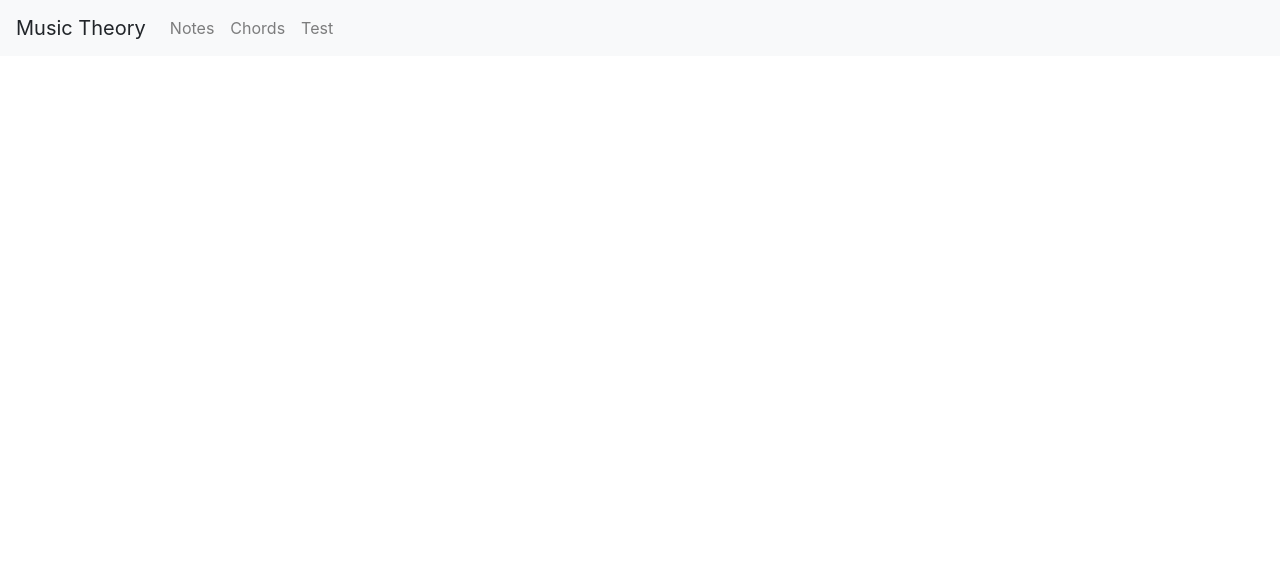
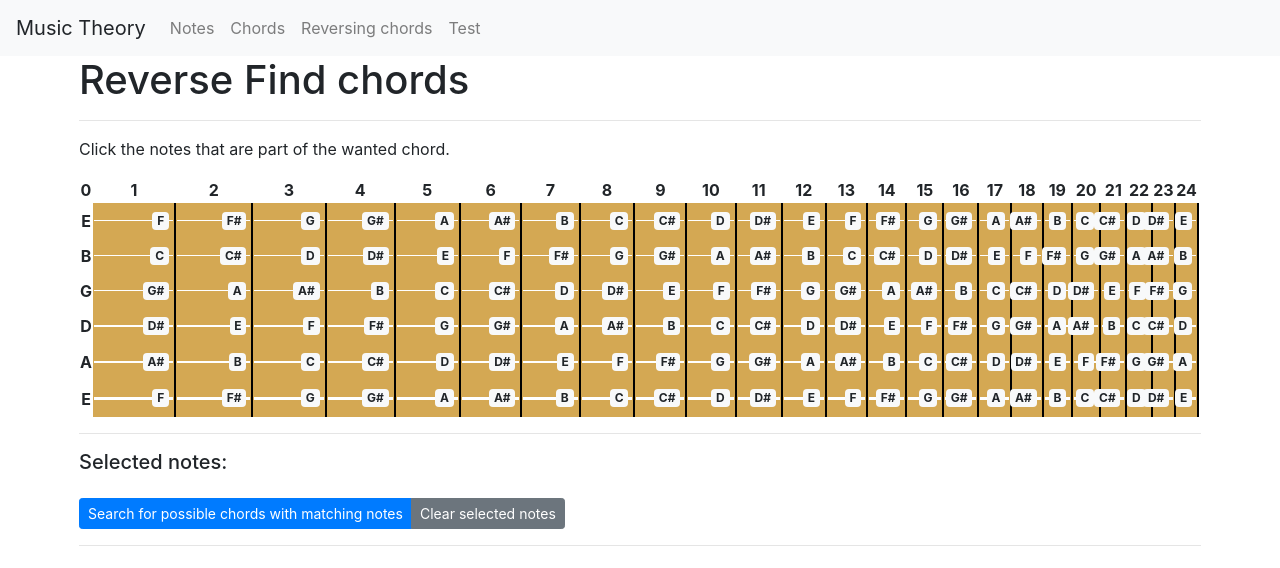
Before and after one commit to dlebee/music-theory-web, an Angular app: page /reverse-chords in a window 1280 px wide. Before the commit this address led to /. Shown: the top 568 px of the page. Built offline with nearby package versions, Linux system fonts and the light colour scheme.

Commit message:
reverse chords

```diff
--- a/src/app/app-routing.module.ts
+++ b/src/app/app-routing.module.ts
@@ -4,11 +4,13 @@ import { NotesPageComponent } from 'src/pages/notes/notes-page.component';
 import { NotePageComponent } from 'src/pages/note/note-page.component';
 import { TestPageComponent } from 'src/pages/test/test-page.component';
 import { ChordsPageComponent } from 'src/pages/chords/chords-page.component';
+import { ReverseChordPageComponent } from 'src/pages/reverse-chord/reverse-chord-page.component';
 
 const routes: Routes = [
   { path: '', component: NotesPageComponent },
   { path: 'note/:note', component: NotePageComponent},
   { path: 'chords', component: ChordsPageComponent},
+  { path: 'reverse-chords', component: ReverseChordPageComponent},
   { path: 'test', component: TestPageComponent}
 ];
 
--- a/src/app/app.component.html
+++ b/src/app/app.component.html
@@ -7,6 +7,7 @@
     <ul class="navbar-nav">
       <li class="nav-item"><a class="nav-link" routerLink="">Notes</a></li>
       <li class="nav-item"><a class="nav-link" routerLink="chords">Chords</a></li>
+      <li class="nav-item"><a class="nav-link" routerLink="reverse-chords">Reversing chords</a></li>
       <li class="nav-item"><a class="nav-link" routerLink="test">Test</a></li>
     </ul>
   </div>
--- a/src/app/app.module.ts
+++ b/src/app/app.module.ts
@@ -14,9 +14,10 @@ import { TestPageComponent } from 'src/pages/test/test-page.component';
 import { ChordsService } from 'src/services/chords-service';
 import { GuitarComponent } from 'src/components/guitar.component';
 import { ChordsPageComponent } from 'src/pages/chords/chords-page.component';
+import { ReverseChordPageComponent } from 'src/pages/reverse-chord/reverse-chord-page.component';
 
 const services = [NotesService, IntervalsService, NoteIntervalService, GuitarService, ChordsService];
-const components = [NotesPageComponent, NotePageComponent, TestPageComponent, GuitarComponent, ChordsPageComponent];
+const components = [NotesPageComponent, NotePageComponent, TestPageComponent, GuitarComponent, ChordsPageComponent, ReverseChordPageComponent];
 
 @NgModule({
   declarations: [
--- a/src/components/guitar.component.html
+++ b/src/components/guitar.component.html
@@ -7,8 +7,8 @@
     </thead>
     <tbody>
         <tr *ngFor="let s of finalStrings">
-            <th [class.font-weight-bold]="isNoteAskedFor(s.openString)" [class.text-primary]="isNoteAskedFor(s.openString)">{{ s.openString.name }}</th>
-            <td *ngFor="let f of s.frets">
+            <th [class.font-weight-bold]="isNoteAskedFor(s.openString)" (click)="emitNoteClicked(s.openString)" [class.text-primary]="isNoteAskedFor(s.openString)">{{ s.openString.name }}</th>
+            <td *ngFor="let f of s.frets" (click)="emitNoteClicked(f)">
                 <div class="badge" [class.badge-light]="!isNoteAskedFor(f)" [class.badge-primary]="isNoteAskedFor(f)" *ngIf="showThisNote(f)">{{ f.name}}</div>
                 <hr [style.border-top-width]="getStringWidth(s)">
             </td>
--- a/src/components/guitar.component.ts
+++ b/src/components/guitar.component.ts
@@ -1,4 +1,4 @@
-import { Component, Input } from "@angular/core";
+import { Component, Input, Output, EventEmitter } from "@angular/core";
 import { IGuitar } from '../models/Guitar';
 import { IGuitarString } from '../models/guitar-string';
 import { INote } from '../models/note';
@@ -19,6 +19,8 @@ export class GuitarComponent
     @Input() showNotes: boolean = true;
     @Input() notes: INote[];
     @Input() reversed: boolean;
+
+    @Output() noteClicked = new EventEmitter<INote>();
 
     constructor() {
 
@@ -42,6 +44,10 @@ export class GuitarComponent
         return `${percentage}%`;
     }
 
+    emitNoteClicked(note: INote) {
+        this.noteClicked.emit(note);
+    }
+
     get finalStrings() {
         return this.reversed ? this.guitar.strings.slice().reverse() : this.guitar.strings;
     }
--- /dev/null
+++ b/src/pages/reverse-chord/reverse-chord-page.component.html
@@ -0,0 +1,27 @@
+
+<div class="container" style="max-width: 90%">
+    <h1>Reverse Find chords</h1>
+    <hr>
+    <p>Click the notes that are part of the wanted chord.</p>
+    <guitar [guitar]="guitar" (noteClicked)="noteClicked($event)" [notes]="selectedNotes"></guitar>
+
+    <hr>
+    <h5 class="mt-2">Selected notes:</h5>
+    <div>
+        <span *ngFor="let n of selectedNotes" class="badge badge-light mr-2" >{{ n.name }} <span class="font-weight-light">{{n.alternativeName}}</span></span>
+    </div>
+
+    <div class="mt-2 btn-group">
+        <button class="btn btn-primary btn-sm mt-2" (click)="searchPossibleChords()">Search for possible chords with matching notes</button>
+        <button class="btn btn-secondary btn-sm mt-2" (click)="reset()">Clear selected notes</button>
+    </div>
+
+
+    <hr>
+
+    <ul class="list-group">
+        <li class="list-group-item" *ngFor="let mc of matchedChords">
+            {{ mc.key.name }} {{mc.key.alternativeName}} {{ mc.title}}
+        </li>
+    </ul>
+</div>
--- /dev/null
+++ b/src/pages/reverse-chord/reverse-chord-page.component.ts
@@ -0,0 +1,64 @@
+import { Component, OnInit } from '@angular/core';
+import { GuitarService } from 'src/services/guitar-service';
+import { ChordsService } from 'src/services/chords-service';
+import { IChord } from 'src/models/chord';
+import { INote } from 'src/models/note';
+import { NotesService } from 'src/services/notes.service';
+import { IGuitar } from 'src/models/Guitar';
+import { zip } from 'rxjs';
+
+
+@Component({
+    selector: 'reverse-chord-page-component',
+    templateUrl: './reverse-chord-page.component.html'
+})
+export class ReverseChordPageComponent implements OnInit
+{
+    notes: INote[];
+    chords: IChord[];
+    guitar: IGuitar;
+    selectedNotes: INote[] = [];
+    matchedChords: IChord[] = [];
+
+    constructor(private guitarService: GuitarService, private notesService: NotesService, private chordsService: ChordsService)
+    {
+
+    }
+
+    ngOnInit() {
+
+        this.guitarService.standardTunningGuitar().subscribe(g => this.guitar = g);
+        this.notesService.getNotes().subscribe(notes => {
+            this.notes = notes;
+            zip(... this.notes.map(n => this.chordsService.allChords(n)))
+                .subscribe(noteChords => {
+                    this.chords = noteChords.reduce<IChord[]>((p, c) => p.concat(c), []);
+                });
+        });
+    }
+
+    noteClicked(note: INote) {
+        let indexOf = this.selectedNotes.indexOf(note);
+        if (indexOf > -1)
+            this.selectedNotes = this.selectedNotes.filter(t => t != note);
+        else
+            this.selectedNotes.push(note);
+    }
+
+    searchPossibleChords() {
+        this.matchedChords = this.chords.filter(chord => {
+            if (chord.notes.length == this.selectedNotes.length) {
+                let missingNotes = chord.notes.filter(t => this.selectedNotes.indexOf(t) === -1);
+                if (missingNotes.length == 0)
+                    return true;
+            }
+
+            return false;
+        });
+    }
+
+    reset() {
+        this.matchedChords = [];
+        this.selectedNotes = [];
+    }
+}
```
